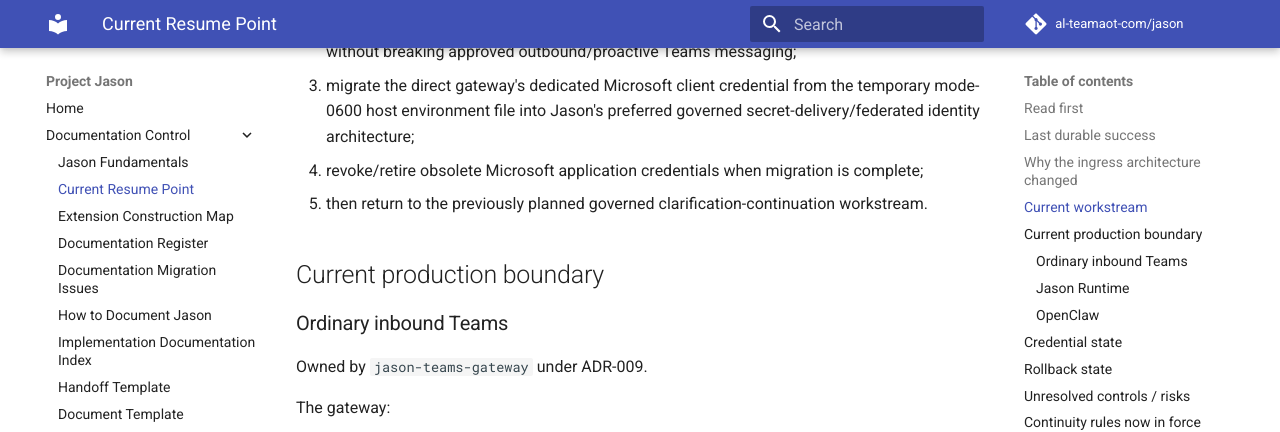
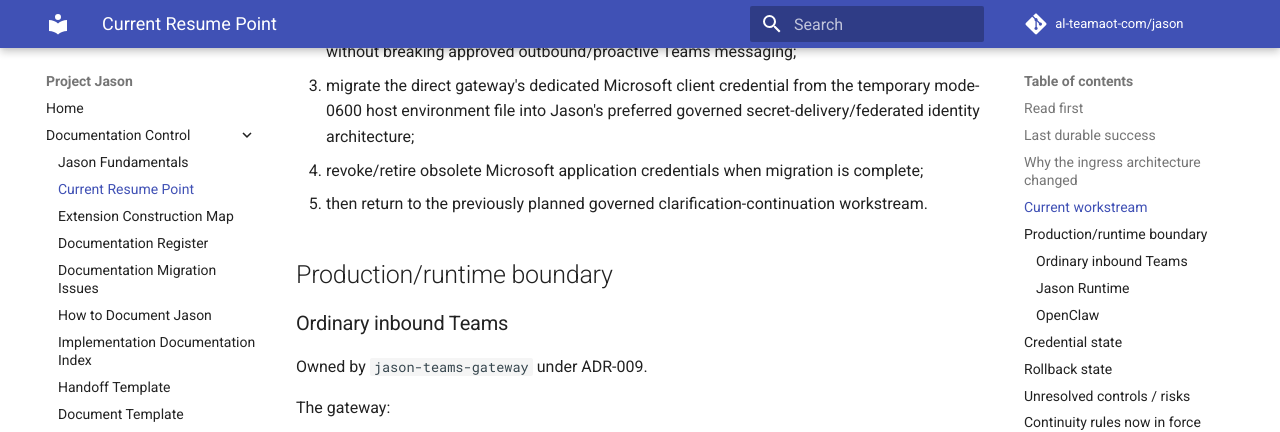
Before and after one commit to al-teamaot-com/jason, an MkDocs documentation site: the page built from docs/control/CURRENT.md, in a window 1280 px wide and 900 px high, scrolled down 2688 px. Shown: the top 432 px of the window. Built offline with MkDocs 1.6.1 and Material for MkDocs 9.7.7, drawn with Linux system fonts in a browser that asks for light colours; comment, search, counter and statistics services are not loaded.

Commit message:
Restore required production runtime continuity heading

```diff
--- a/docs/control/CURRENT.md
+++ b/docs/control/CURRENT.md
@@ -88,7 +88,7 @@ The next work is **hardening and lifecycle cleanup**, not more routing debugging
 4. revoke/retire obsolete Microsoft application credentials when migration is complete;
 5. then return to the previously planned governed clarification-continuation workstream.
 
-## Current production boundary
+## Production/runtime boundary
 
 ### Ordinary inbound Teams
 
```
